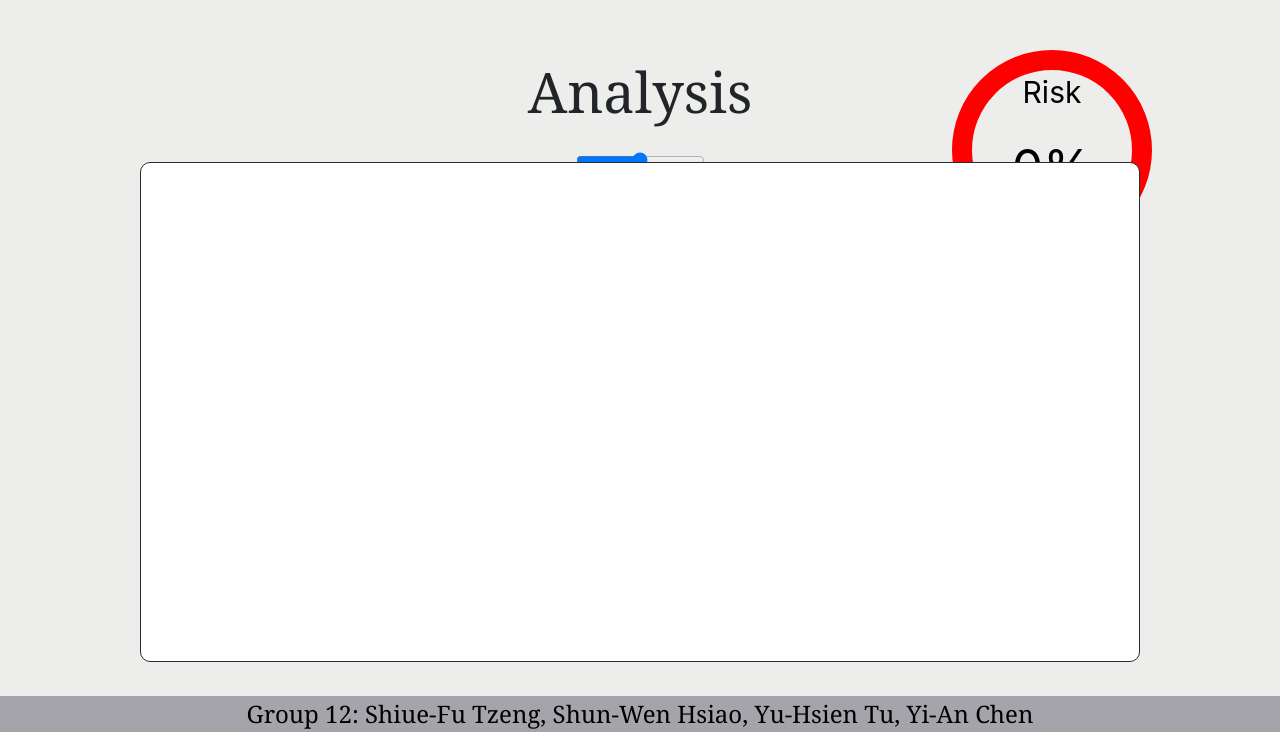
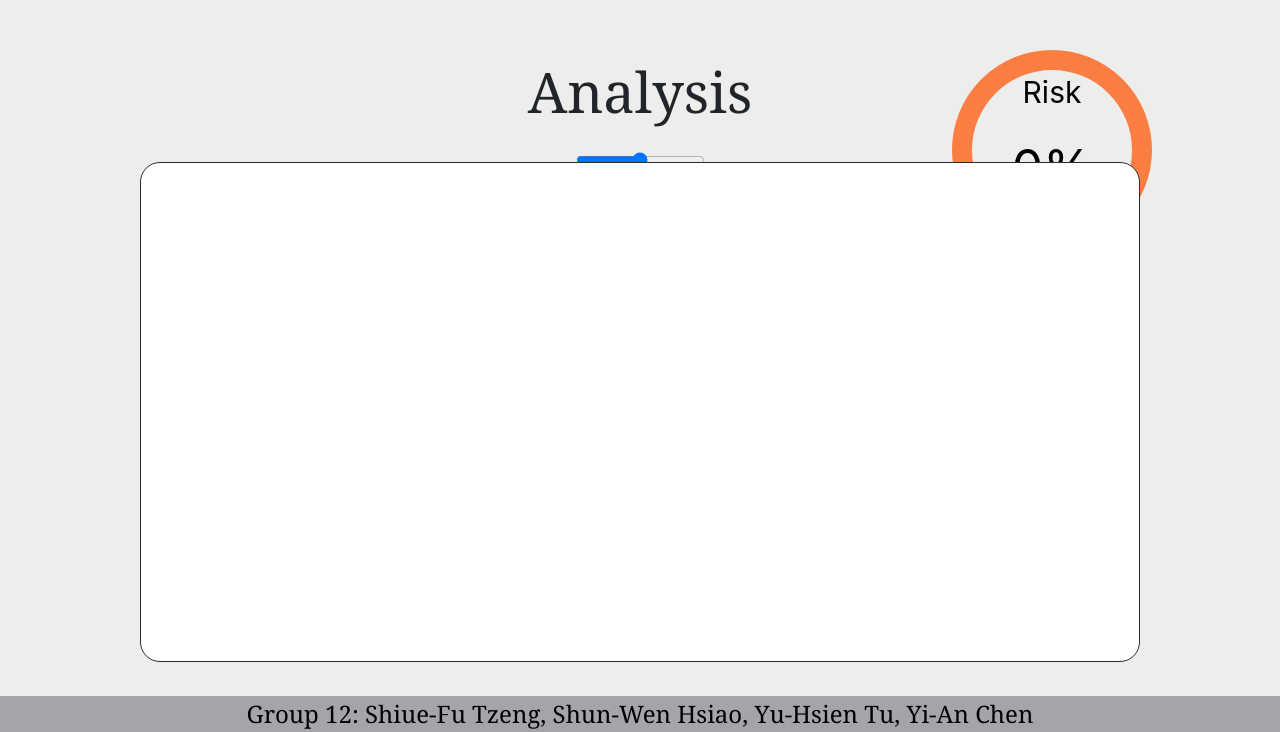
Before and after one commit to tuyuxian/cse408-final-project, a Flask app: template app/templates/Analysis.html in a window 1280 px wide. Shown: the part 68-800 px from the top of the page. Run offline with Flask 2, Linux system fonts and the light colour scheme; the template is opened without the code that fills it, so the values that code supplies are empty.

Commit message:
Adjust/ css for textarea in Analysis.html and Article.html

```diff
--- a/app/templates/Analysis.html
+++ b/app/templates/Analysis.html
@@ -91,6 +91,8 @@
     } */
 
     .col #result {
+      font-family: Georgia, 'Times New Roman', Times, serif;
+      font-size: 24px;
       color: black;
       width: 1000px;
       height: 500px;
@@ -100,7 +102,7 @@
       padding: 25px;
       border: 1px solid #2b2c2b;
       resize: none;
-      border-radius: 10px;
+      border-radius: 20px;
       -webkit-transform: translate(-50%, -50%);
       -moz-transform: translate(-50%, -50%);
       -o-transform: translate(-50%, -50%);
@@ -125,9 +127,10 @@
       transform: translate(0%, -0%);
       box-sizing: border-box;
     }
+
     #rcorner {
       border-radius: 100px;
-      border: 20px solid red;
+      border: 20px solid rgba(255, 81, 0, 0.719);
       width: 200px;
       height: 200px;
       right: 10%;
@@ -148,7 +151,7 @@
         <input type="range" id="myRange" value="50" min="0" max="100" step="10">
       </div>
     </div>
-    <div id="rcorner" >
+    <div id="rcorner">
       <p style="font-size:30px; color:black; text-align: center;">Risk</p>
       <p id="risk" style="font-size:50px; color:black; text-align: center; bottom: 10%">0%</p>
     </div>
@@ -192,13 +195,19 @@
     var output = []
     var risk = 0
     var risk_count = 0
+    var initialOutput = ""
     for (let i = 0; i < _article.length; i++) {
       temp_p = Math.round(_article[i][1] * 100)
       risk += temp_p
       risk_count += 1
+      if (temp_p >= 50) {
+        var tmp = " * " + _article[i][2] + "\n" + "\n";
+        initialOutput += tmp;
+      };
       output.push(_article[i])
     }
-    if (risk_count != 0){
+    $('#result').text(initialOutput);
+    if (risk_count != 0) {
       risk = Math.round(risk / risk_count)
       $('#risk').text(risk + '%');
     }
--- a/app/templates/Article.html
+++ b/app/templates/Article.html
@@ -77,7 +77,7 @@
       transform: translate(-50%, -50%);
       padding: 25px;
       border: 1px solid #2b2c2b;
-      border-radius: 10px;
+      border-radius: 20px;
     }
 
     #detect {
```
